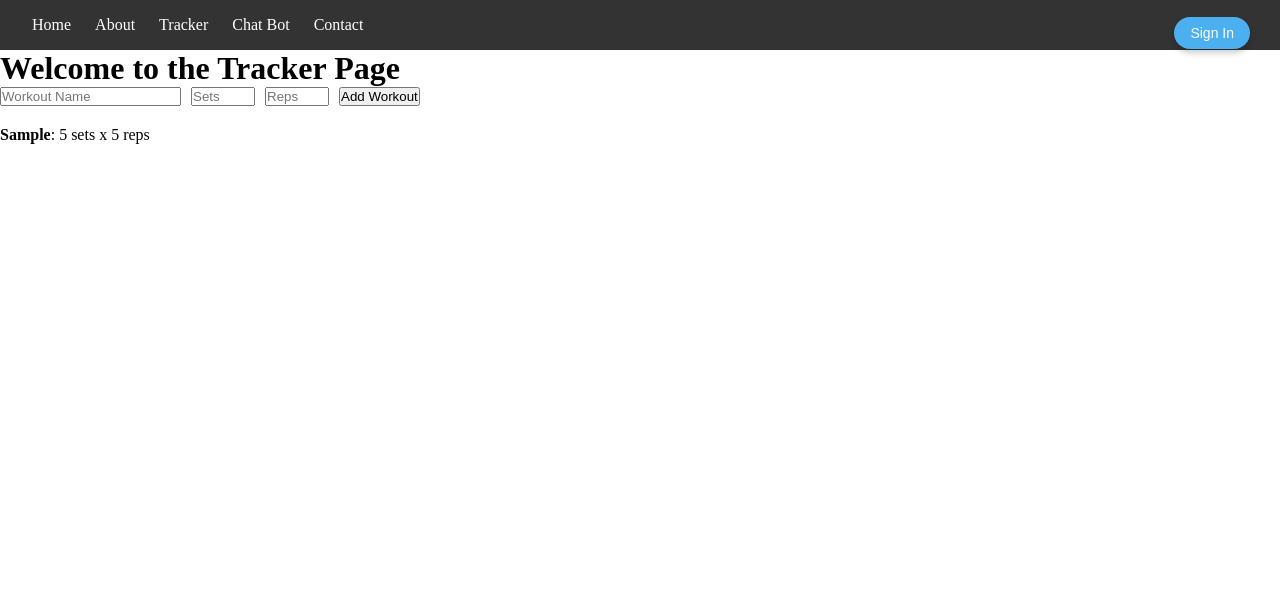
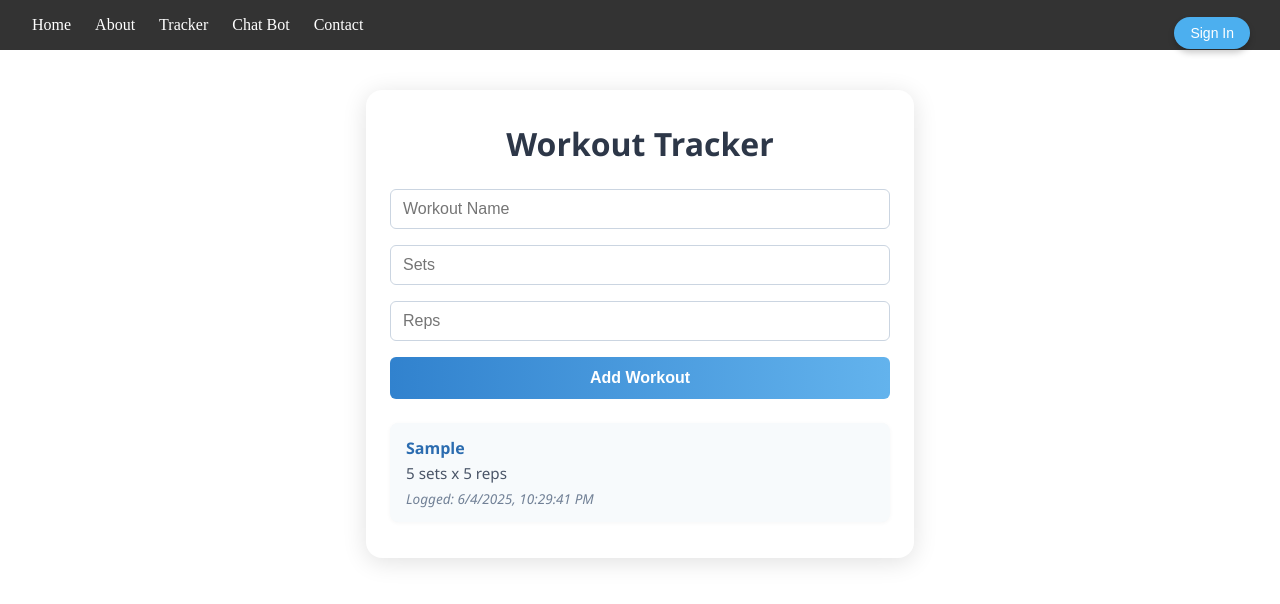
Before and after one commit to Amsan5941/ForgeFit, a React (Vite) app: page /tracker in a window 1280 px wide. Both pictures are taken after typing "Sample", "5", "5" into the empty fields and a click on the button "Add Workout". Shown: the top 604 px of the page. Built offline with nearby package versions, Linux system fonts and the light colour scheme.

Commit message:
Added styling to css page and connected tracking to firebase database

```diff
--- /dev/null
+++ b/src/Components/Tracker/Tracker.css
@@ -0,0 +1,76 @@
+/* Tracker.css - Styles for the Tracker page */
+.tracker-container {
+  max-width: 500px;
+  margin: 40px auto;
+  background: #fff;
+  border-radius: 16px;
+  box-shadow: 0 4px 24px rgba(0,0,0,0.12);
+  padding: 32px 24px 24px 24px;
+  font-family: 'Segoe UI', Arial, sans-serif;
+}
+.tracker-title {
+  text-align: center;
+  color: #2d3748;
+  margin-bottom: 24px;
+  font-size: 2rem;
+  font-weight: 700;
+}
+.tracker-form {
+  display: flex;
+  flex-direction: column;
+  gap: 16px;
+  margin-bottom: 24px;
+}
+.tracker-form input {
+  padding: 10px 12px;
+  border: 1px solid #cbd5e1;
+  border-radius: 6px;
+  font-size: 1rem;
+  outline: none;
+  transition: border 0.2s;
+}
+.tracker-form input:focus {
+  border: 1.5px solid #3182ce;
+}
+.tracker-form button {
+  background: linear-gradient(90deg, #3182ce 0%, #63b3ed 100%);
+  color: #fff;
+  border: none;
+  border-radius: 6px;
+  padding: 12px;
+  font-size: 1rem;
+  font-weight: 600;
+  cursor: pointer;
+  transition: background 0.2s;
+}
+.tracker-form button:hover {
+  background: linear-gradient(90deg, #2563eb 0%, #4299e1 100%);
+}
+.tracker-list {
+  list-style: none;
+  padding: 0;
+}
+.tracker-list li {
+  background: #f7fafc;
+  border-radius: 8px;
+  margin-bottom: 12px;
+  padding: 14px 16px;
+  display: flex;
+  flex-direction: column;
+  gap: 4px;
+  box-shadow: 0 1px 4px rgba(0,0,0,0.04);
+}
+.tracker-list .workout-name {
+  font-weight: 600;
+  color: #2b6cb0;
+}
+.tracker-list .workout-meta {
+  font-size: 0.95rem;
+  color: #4a5568;
+}
+.tracker-list .workout-time {
+  font-size: 0.85rem;
+  color: #718096;
+  margin-top: 2px;
+  font-style: italic;
+}
--- a/src/Components/Tracker/Tracker.jsx
+++ b/src/Components/Tracker/Tracker.jsx
@@ -1,32 +1,48 @@
 import React, { useState } from 'react'
+import { db } from '../../firebaseConfig.js';
+import { ref, push } from 'firebase/database';
+import './Tracker.css';
 
 const Tracker = () => {
   const [workout, setWorkout] = useState('');
   const [sets, setSets] = useState('');
   const [reps, setReps] = useState('');
   const [entries, setEntries] = useState([]);
+  const [success, setSuccess] = useState('');
 
-  const handleSubmit = (e) => {
+  // Get user email from localStorage (set on login)
+  const userEmail = localStorage.getItem('userEmail');
+  const encodeEmail = (email) => email ? email.replace(/\./g, ',') : null;
+
+  const handleSubmit = async (e) => {
     e.preventDefault();
-    if (workout && sets && reps) {
-      setEntries([...entries, { workout, sets, reps }]);
-      setWorkout('');
-      setSets('');
-      setReps('');
+    if (!workout || !sets || !reps) return;
+    const time = new Date().toLocaleString();
+    const entry = { workout, sets, reps, time };
+    setEntries([entry, ...entries]);
+    setWorkout('');
+    setSets('');
+    setReps('');
+    setSuccess('Workout added!');
+    setTimeout(() => setSuccess(''), 1200);
+
+    // Save to Firebase if user is logged in
+    if (userEmail) {
+      const userRef = ref(db, `tracker/${encodeEmail(userEmail)}`);
+      await push(userRef, entry);
     }
   };
 
   return (
-    <div>
-      <h1>Welcome to the Tracker Page</h1>
-      <form onSubmit={handleSubmit} style={{ marginBottom: '20px' }}>
+    <div className="tracker-container">
+      <h1 className="tracker-title">Workout Tracker</h1>
+      <form className="tracker-form" onSubmit={handleSubmit}>
         <input
           type="text"
           placeholder="Workout Name"
           value={workout}
           onChange={e => setWorkout(e.target.value)}
           required
-          style={{ marginRight: '10px' }}
         />
         <input
           type="number"
@@ -35,7 +51,6 @@ const Tracker = () => {
           onChange={e => setSets(e.target.value)}
           min="1"
           required
-          style={{ marginRight: '10px', width: '60px' }}
         />
         <input
           type="number"
@@ -44,14 +59,16 @@ const Tracker = () => {
           onChange={e => setReps(e.target.value)}
           min="1"
           required
-          style={{ marginRight: '10px', width: '60px' }}
         />
         <button type="submit">Add Workout</button>
+        {success && <div style={{color:'#3182ce',textAlign:'center'}}>{success}</div>}
       </form>
-      <ul>
+      <ul className="tracker-list">
         {entries.map((entry, idx) => (
           <li key={idx}>
-            <strong>{entry.workout}</strong>: {entry.sets} sets x {entry.reps} reps
+            <span className="workout-name">{entry.workout}</span>
+            <span className="workout-meta">{entry.sets} sets x {entry.reps} reps</span>
+            <span className="workout-time">Logged: {entry.time}</span>
           </li>
         ))}
       </ul>
```
